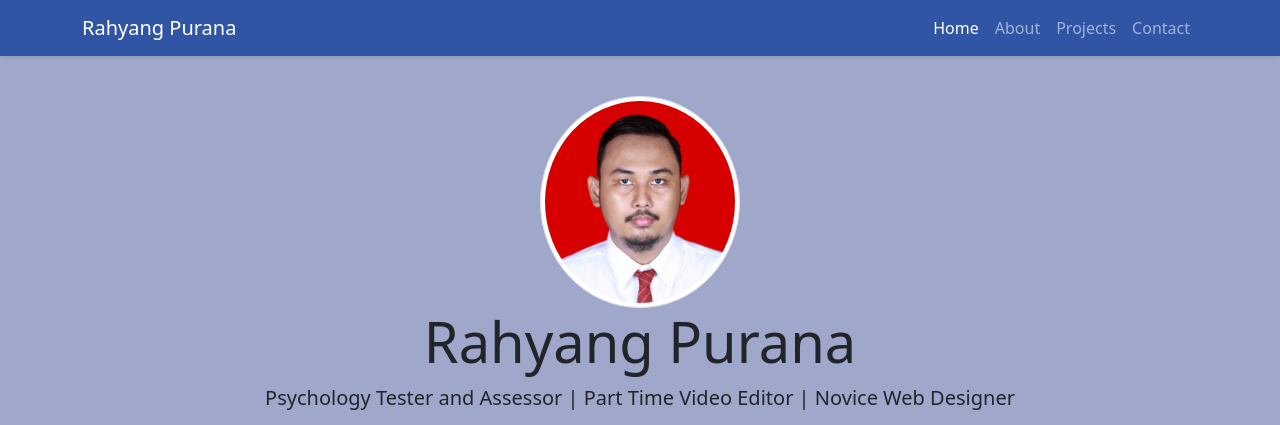
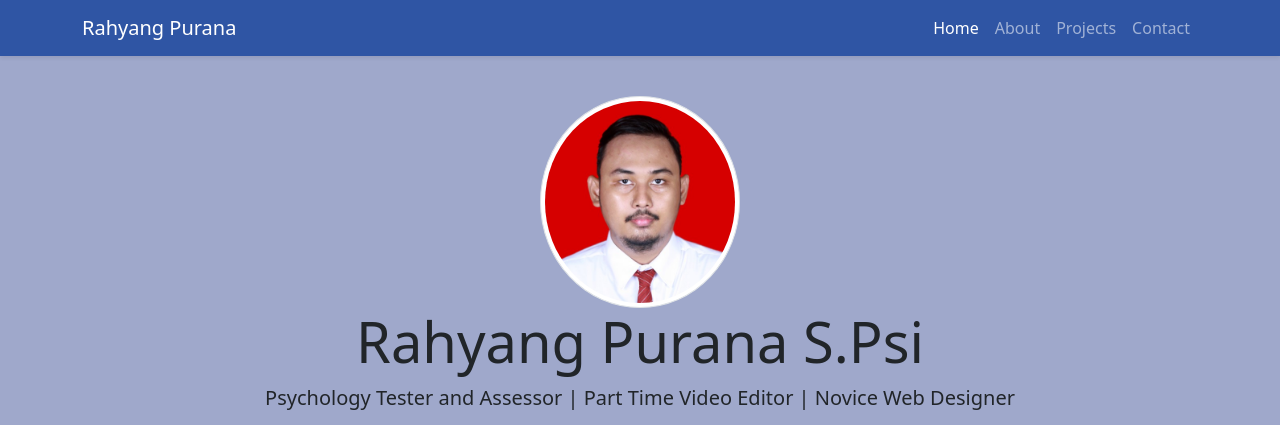
Before and after one commit to rahyangpurana/rahyangpurana.github.io, a plain HTML site: page index.html in a window 1280 px wide. Shown: the top 425 px of the page. Drawn offline with nearby package versions, Linux system fonts and the light colour scheme.

Commit message:
Update index.html
tambah gelar

```diff
--- a/index.html
+++ b/index.html
@@ -46,7 +46,7 @@
     <!-- Jumbotron -->
     <section class="jumbotron text-center">
       <img src="img/FOTO ORI.jpg" alt="Rahyang Purana" width="200" class="rounded-circle img-thumbnail" />
-      <h1 class="display-4">Rahyang Purana</h1>
+      <h1 class="display-4">Rahyang Purana S.Psi</h1>
       <p class="lead">Psychology Tester and Assessor | Part Time Video Editor | Novice Web Designer</p>
       <i class="bi bi-linkedin"></i>
       <a href="https://www.linkedin.com/in/rahyangpurana/">linkedin</a>
@@ -56,7 +56,7 @@
           fill-opacity="1"
           d="M0,32L30,69.3C60,107,120,181,180,176C240,171,300,85,360,80C420,75,480,149,540,160C600,171,660,117,720,128C780,139,840,213,900,245.3C960,277,1020,267,1080,218.7C1140,171,1200,85,1260,64C1320,43,1380,85,1410,106.7L1440,128L1440,320L1410,320C1380,320,1320,320,1260,320C1200,320,1140,320,1080,320C1020,320,960,320,900,320C840,320,780,320,720,320C660,320,600,320,540,320C480,320,420,320,360,320C300,320,240,320,180,320C120,320,60,320,30,320L0,320Z"
         ></path>
-        </svg>
+      </svg>
     </section>
     <!-- Akhir Jumbotron -->
 
```
